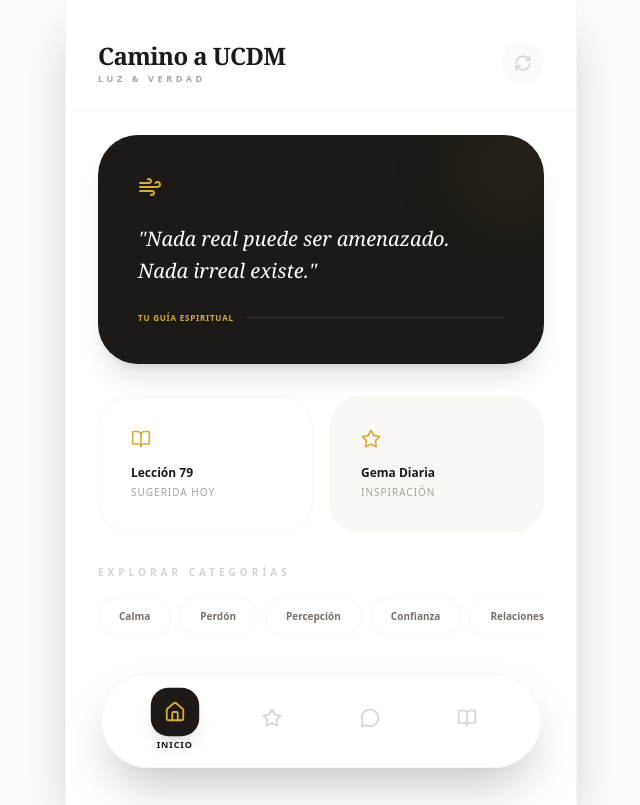
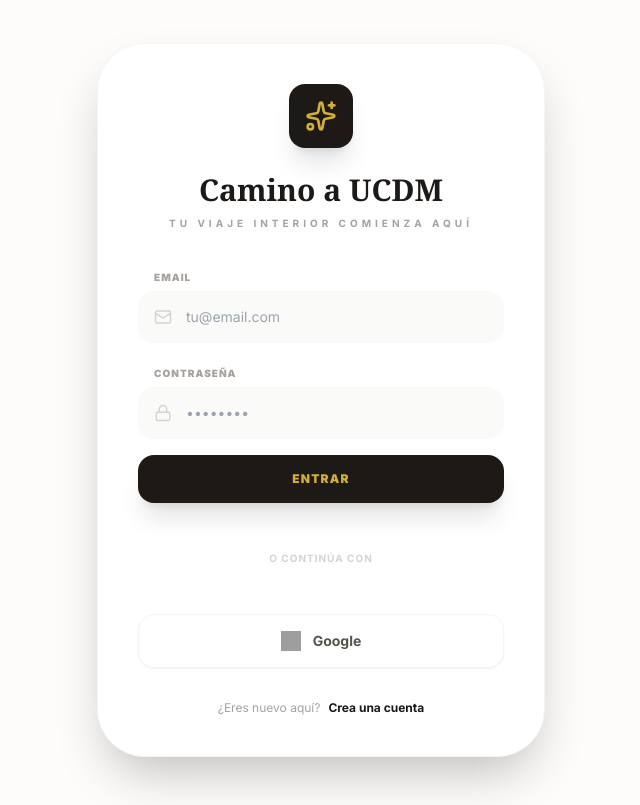
Before and after one commit to verovilab/alumbrar, a React (Vite) app: page / in a window 1280 px wide. Shown: the whole page, without its empty margins (319-959 px from the left). Built offline with nearby package versions, Linux system fonts and the light colour scheme; no server answers; grey boxes are pictures that could not be loaded; a web font is replaced by a local one.

Commit message:
Feat: Implementación de Auth, Historial persistente y Favoritos (Fase 2)

```diff
--- a/src/App.tsx
+++ b/src/App.tsx
@@ -1,8 +1,9 @@
-import React, { useState, useMemo } from 'react';
+import React, { useState, useMemo, useEffect } from 'react';
 import {
-  Home, Star, BookOpen, MessageCircle, RefreshCw
+  Home, Star, BookOpen, MessageCircle, RefreshCw, LogOut
 } from 'lucide-react';
 import { GoogleGenAI } from "@google/genai";
+import { supabase } from './lib/supabase';
 
 // Components
 import { NavBtn } from './components/NavBtn';
@@ -10,20 +11,35 @@ import { HomeView } from './components/HomeView';
 import { GemaView } from './components/GemaView';
 import { ChatView } from './components/ChatView';
 import { LessonsView } from './components/LessonsView';
+import { Auth } from './components/Auth';
 
 // Hooks & Data
 import { GEMAS } from './data/gemas';
 import { useGemini } from './hooks/useGemini';
 
 export default function App() {
+  const [session, setSession] = useState<any>(null);
   const [activeTab, setActiveTab] = useState<'home' | 'gems' | 'qa' | 'lessons'>('home');
   const [input, setInput] = useState('');
   const [selectedLesson, setSelectedLesson] = useState<number | null>(null);
   const [lessonContent, setLessonContent] = useState<string | null>(null);
   const [isLoadingLesson, setIsLoadingLesson] = useState(false);
 
+  // Auth Listener
+  useEffect(() => {
+    supabase.auth.getSession().then(({ data: { session } }) => {
+      setSession(session);
+    });
+
+    const { data: { subscription } } = supabase.auth.onAuthStateChange((_event, session) => {
+      setSession(session);
+    });
+
+    return () => subscription.unsubscribe();
+  }, []);
+
   // Gemini Hook
-  const { messages, setMessages, isTyping, sendMessage } = useGemini(process.env.API_KEY || "");
+  const { messages, setMessages, isTyping, sendMessage } = useGemini(process.env.API_KEY || "", session?.user?.id);
 
   const dayOfYear = useMemo(() => {
     const now = new Date();
@@ -69,6 +85,10 @@ export default function App() {
 
   const categories = ["Calma", "Perdón", "Percepción", "Confianza", "Relaciones", "Presencia"];
 
+  if (!session) {
+    return <Auth />;
+  }
+
   return (
     <div className="min-h-screen bg-[#FDFCFB] flex justify-center font-sans antialiased selection:bg-[#D4AF37]/20">
       <div className="w-full max-w-lg min-h-screen bg-white shadow-2xl flex flex-col relative border-x border-stone-100 overflow-hidden">
@@ -79,12 +99,22 @@ export default function App() {
             <h1 className="text-2xl font-serif font-bold text-stone-900 tracking-tight">Camino a UCDM</h1>
             <p className="text-[9px] uppercase tracking-[0.4em] text-stone-400 font-bold">Luz & Verdad</p>
           </div>
-          <button
-            onClick={() => window.confirm("¿Reiniciar sesión?") && setMessages([])}
-            className="p-3 bg-stone-50 text-stone-300 rounded-full hover:text-stone-900 transition-colors"
-          >
-            <RefreshCw size={18} />
-          </button>
+          <div className="flex items-center gap-2">
+            <button
+              onClick={() => window.confirm("¿Reiniciar chat?") && setMessages([])}
+              className="p-3 bg-stone-50 text-stone-300 rounded-full hover:text-stone-900 transition-colors"
+              title="Reiniciar chat"
+            >
+              <RefreshCw size={18} />
+            </button>
+            <button
+              onClick={() => supabase.auth.signOut()}
+              className="p-3 bg-stone-50 text-stone-300 rounded-full hover:text-red-600 transition-colors"
+              title="Cerrar sesión"
+            >
+              <LogOut size={18} />
+            </button>
+          </div>
         </header>
 
         {/* Contenido */}
@@ -102,6 +132,7 @@ export default function App() {
             <GemaView
               currentGema={currentGema}
               onNextGema={handleNextGema}
+              userId={session?.user?.id}
             />
           )}
 
--- /dev/null
+++ b/src/components/Auth.tsx
@@ -0,0 +1,129 @@
+import React, { useState } from 'react';
+import { supabase } from '../lib/supabase';
+import { Sparkles, Mail, Lock, Loader2 } from 'lucide-react';
+
+export function Auth() {
+  const [loading, setLoading] = useState(false);
+  const [email, setEmail] = useState('');
+  const [password, setPassword] = useState('');
+  const [isSignUp, setIsSignUp] = useState(false);
+  const [message, setMessage] = useState<{ type: 'error' | 'success', text: string } | null>(null);
+
+  const handleAuth = async (e: React.FormEvent) => {
+    e.preventDefault();
+    setLoading(true);
+    setMessage(null);
+
+    try {
+      if (isSignUp) {
+        const { error } = await supabase.auth.signUp({ email, password });
+        if (error) throw error;
+        setMessage({ type: 'success', text: '¡Revisa tu email para confirmar tu cuenta!' });
+      } else {
+        const { error } = await supabase.auth.signInWithPassword({ email, password });
+        if (error) throw error;
+      }
+    } catch (error: any) {
+      setMessage({ type: 'error', text: error.message || 'Ocurrió un error inesperado' });
+    } finally {
+      setLoading(false);
+    }
+  };
+
+  const handleGoogleLogin = async () => {
+    try {
+      const { error } = await supabase.auth.signInWithOAuth({
+        provider: 'google',
+        options: {
+          redirectTo: window.location.origin
+        }
+      });
+      if (error) throw error;
+    } catch (error: any) {
+      setMessage({ type: 'error', text: error.message });
+    }
+  };
+
+  return (
+    <div className="min-h-screen bg-[#FDFCFB] flex items-center justify-center p-6">
+      <div className="w-full max-w-md bg-white rounded-[3rem] shadow-2xl p-10 border border-stone-100 space-y-8 animate-fade-up">
+        <div className="text-center space-y-2">
+          <div className="w-16 h-16 bg-stone-900 rounded-2xl flex items-center justify-center mx-auto mb-6 shadow-xl">
+            <Sparkles className="text-[#D4AF37]" size={32} />
+          </div>
+          <h1 className="text-3xl font-serif font-bold text-stone-900">Camino a UCDM</h1>
+          <p className="text-[10px] uppercase tracking-[0.4em] text-stone-400 font-bold">Tu viaje interior comienza aquí</p>
+        </div>
+
+        {message && (
+          <div className={`p-4 rounded-2xl text-xs font-medium ${message.type === 'error' ? 'bg-red-50 text-red-600' : 'bg-green-50 text-green-600'}`}>
+            {message.text}
+          </div>
+        )}
+
+        <form onSubmit={handleAuth} className="space-y-4">
+          <div className="space-y-1">
+            <label className="text-[10px] font-black uppercase tracking-widest text-stone-400 ml-4">Email</label>
+            <div className="relative">
+              <Mail className="absolute left-4 top-1/2 -translate-y-1/2 text-stone-300" size={18} />
+              <input
+                type="email"
+                value={email}
+                onChange={(e) => setEmail(e.target.value)}
+                placeholder="tu@email.com"
+                className="w-full bg-stone-50 border-none rounded-2xl py-4 pl-12 pr-4 text-sm focus:ring-2 focus:ring-[#D4AF37]/20 outline-none transition-all"
+                required
+              />
+            </div>
+          </div>
+
+          <div className="space-y-1">
+            <label className="text-[10px] font-black uppercase tracking-widest text-stone-400 ml-4">Contraseña</label>
+            <div className="relative">
+              <Lock className="absolute left-4 top-1/2 -translate-y-1/2 text-stone-300" size={18} />
+              <input
+                type="password"
+                value={password}
+                onChange={(e) => setPassword(e.target.value)}
+                placeholder="••••••••"
+                className="w-full bg-stone-50 border-none rounded-2xl py-4 pl-12 pr-4 text-sm focus:ring-2 focus:ring-[#D4AF37]/20 outline-none transition-all"
+                required
+              />
+            </div>
+          </div>
+
+          <button
+            type="submit"
+            disabled={loading}
+            className="w-full bg-stone-900 text-[#D4AF37] py-4 rounded-2xl font-black uppercase tracking-widest text-xs shadow-xl hover:scale-[1.02] active:scale-[0.98] transition-all flex items-center justify-center gap-2"
+          >
+            {loading ? <Loader2 className="animate-spin" size={18} /> : (isSignUp ? 'Crear Cuenta' : 'Entrar')}
+          </button>
+        </form>
+
+        <div className="relative py-4">
+          <div className="absolute inset-0 flex items-center"><div className="w-full border-t border-stone-100"></div></div>
+          <div className="relative flex justify-center text-[10px] uppercase tracking-widest font-bold text-stone-300 bg-white px-4">O continúa con</div>
+        </div>
+
+        <button
+          onClick={handleGoogleLogin}
+          className="w-full bg-white border border-stone-100 text-stone-600 py-4 rounded-2xl font-bold text-sm shadow-sm hover:bg-stone-50 transition-all flex items-center justify-center gap-3"
+        >
+          <img src="https://www.gstatic.com/firebasejs/ui/2.0.0/images/auth/google.svg" className="w-5 h-5" alt="Google" />
+          Google
+        </button>
+
+        <p className="text-center text-xs text-stone-400">
+          {isSignUp ? '¿Ya tienes cuenta?' : '¿Eres nuevo aquí?'}
+          <button
+            onClick={() => setIsSignUp(!isSignUp)}
+            className="ml-2 font-bold text-stone-900 hover:text-[#D4AF37] transition-colors"
+          >
+            {isSignUp ? 'Inicia Sesión' : 'Crea una cuenta'}
+          </button>
+        </p>
+      </div>
+    </div>
+  );
+}
--- a/src/components/GemaView.tsx
+++ b/src/components/GemaView.tsx
@@ -1,13 +1,63 @@
-import React from 'react';
-import { Star, Repeat, Quote, Zap } from 'lucide-react';
+import React, { useState, useEffect } from 'react';
+import { Star, Repeat, Quote, Zap, Heart } from 'lucide-react';
 import { Gema } from '../data/gemas';
+import { supabase } from '../lib/supabase';
 
 interface GemaViewProps {
   currentGema: Gema;
   onNextGema: () => void;
+  userId?: string;
 }
 
-export function GemaView({ currentGema, onNextGema }: GemaViewProps) {
+export function GemaView({ currentGema, onNextGema, userId }: GemaViewProps) {
+  const [isFavorite, setIsFavorite] = useState(false);
+  const [loading, setLoading] = useState(false);
+
+  useEffect(() => {
+    if (userId) {
+      checkIfFavorite();
+    }
+  }, [currentGema, userId]);
+
+  const checkIfFavorite = async () => {
+    const { data } = await supabase
+      .from('user_favorites')
+      .select('id')
+      .eq('user_id', userId)
+      .eq('gema_id', currentGema.id)
+      .single();
+
+    setIsFavorite(!!data);
+  };
+
+  const toggleFavorite = async () => {
+    if (!userId || loading) return;
+    setLoading(true);
+
+    try {
+      if (isFavorite) {
+        await supabase
+          .from('user_favorites')
+          .delete()
+          .eq('user_id', userId)
+          .eq('gema_id', currentGema.id);
+        setIsFavorite(false);
+      } else {
+        await supabase
+          .from('user_favorites')
+          .insert({
+            user_id: userId,
+            gema_id: currentGema.id
+          });
+        setIsFavorite(true);
+      }
+    } catch (error) {
+      console.error("Error toggling favorite:", error);
+    } finally {
+      setLoading(false);
+    }
+  };
+
   return (
     <div className="space-y-6 animate-fade-up">
       <div className="flex items-center justify-between">
@@ -17,9 +67,18 @@ export function GemaView({ currentGema, onNextGema }: GemaViewProps) {
           </div>
           <h3 className="text-lg font-serif font-bold text-stone-900">{currentGema.category}</h3>
         </div>
-        <button onClick={onNextGema} className="p-3 bg-stone-50 rounded-full text-stone-400 hover:text-stone-900 transition-colors">
-          <Repeat size={18} />
-        </button>
+        <div className="flex items-center gap-2">
+          <button
+            onClick={toggleFavorite}
+            disabled={loading}
+            className={`p-3 rounded-full transition-all ${isFavorite ? 'bg-red-50 text-red-500' : 'bg-stone-50 text-stone-300 hover:text-red-400'}`}
+          >
+            <Heart size={18} fill={isFavorite ? "currentColor" : "none"} />
+          </button>
+          <button onClick={onNextGema} className="p-3 bg-stone-50 rounded-full text-stone-400 hover:text-stone-900 transition-colors">
+            <Repeat size={18} />
+          </button>
+        </div>
       </div>
 
       <div className="bg-white p-10 rounded-[3rem] border border-stone-100 shadow-xl space-y-8 relative group">
```
Also changed, not shown: src/hooks/useGemini.ts (+73 -8 lines).
